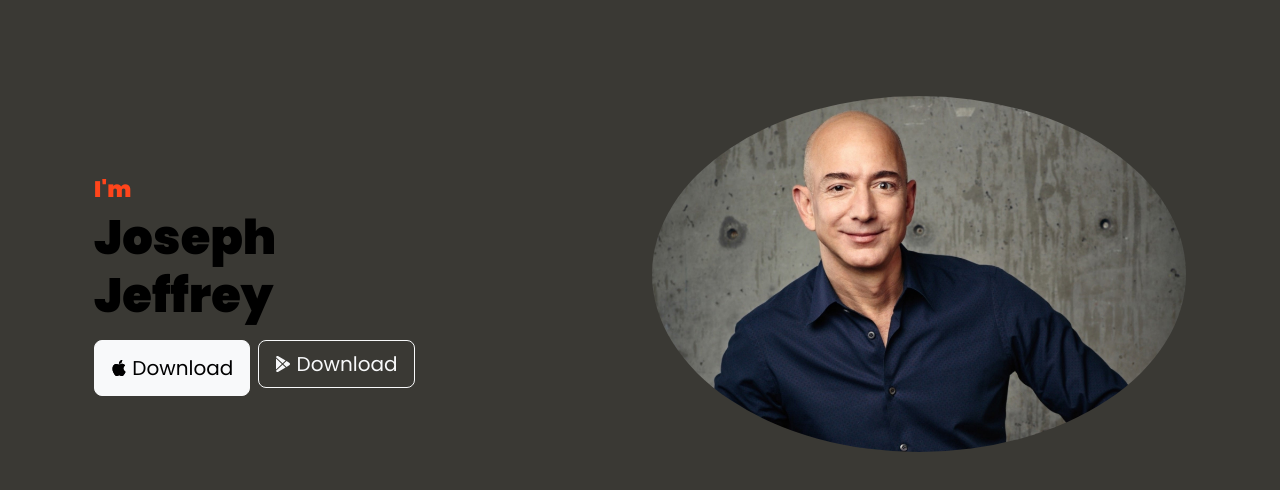
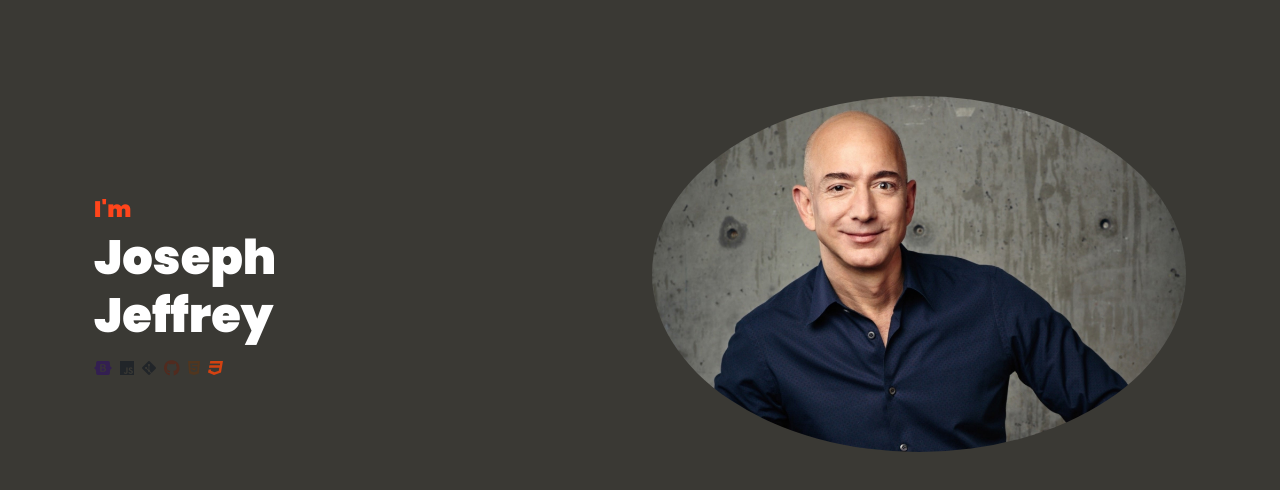
Before and after one commit to Brain-official/Portfolio_Site, a plain HTML site: page index.html in a window 1280 px wide. Drawn offline with nearby package versions, Linux system fonts and the light colour scheme; a web font is replaced by a local one.

Commit message:
heading in progress

```diff
--- a/index.html
+++ b/index.html
@@ -5,13 +5,21 @@
     <meta name="viewport" content="width=device-width, initial-scale=1.0">
     <title>Document</title>
 
-    <!-- Bootstrap CDN -->
-    <link href="https://cdn.jsdelivr.net/npm/bootstrap@5.3.1/dist/css/bootstrap.min.css" rel="stylesheet" integrity="sha384-4bw+/aepP/YC94hEpVNVgiZdgIC5+VKNBQNGCHeKRQN+PtmoHDEXuppvnDJzQIu9" crossorigin="anonymous">
-    <link rel="stylesheet" href="style.css">
-
+    <!-- fontawewome CDN-->
+    <link rel="stylesheet" href="path/to/font-awesome/css/font-awesome.min.css">
     <link rel="preconnect" href="https://fonts.googleapis.com">
     <link rel="preconnect" href="https://fonts.gstatic.com" crossorigin>
     <link href="https://fonts.googleapis.com/css2?family=Borel&family=Edu+SA+Beginner:wght@400;600;700&family=Poppins:wght@200;300;400;500;900&display=swap" rel="stylesheet">
+
+
+
+    <!-- Bootstrap CDN -->
+    <link href="https://cdn.jsdelivr.net/npm/bootstrap@5.3.1/dist/css/bootstrap.min.css" rel="stylesheet" integrity="sha384-4bw+/aepP/YC94hEpVNVgiZdgIC5+VKNBQNGCHeKRQN+PtmoHDEXuppvnDJzQIu9" crossorigin="anonymous">
+
+
+    <link rel="stylesheet" href="style.css">
+
+
 
 </head>
 <body>
@@ -27,20 +35,14 @@
 
 
             <div class="col-lg-6 header-text">
-              <h1 class="display-5 fw-bold text-body-emphasis mb-3"> <span class="orange-color"> I'm </span> <br> Joseph<br> Jeffrey</h1>
+              <h1 class="display-5 fw-bold text-body-emphasis mb-3"> <span class="orange-color"> I'm </span> <span class="text-white"> <br> Joseph<br> Jeffrey</span> </h1>
               <div class="button-div d-grid gap-2 d-md-flex justify-content-md-start">
-                <button type="button" class="btn btn-light btn-lg">
-                  <svg xmlns="http://www.w3.org/2000/svg" width="16" height="16" fill="currentColor" class="bi bi-apple mb-1" viewBox="0 0 16 16">
-                    <path d="M11.182.008C11.148-.03 9.923.023 8.857 1.18c-1.066 1.156-.902 2.482-.878 2.516.024.034 1.52.087 2.475-1.258.955-1.345.762-2.391.728-2.43Zm3.314 11.733c-.048-.096-2.325-1.234-2.113-3.422.212-2.189 1.675-2.789 1.698-2.854.023-.065-.597-.79-1.254-1.157a3.692 3.692 0 0 0-1.563-.434c-.108-.003-.483-.095-1.254.116-.508.139-1.653.589-1.968.607-.316.018-1.256-.522-2.267-.665-.647-.125-1.333.131-1.824.328-.49.196-1.422.754-2.074 2.237-.652 1.482-.311 3.83-.067 4.56.244.729.625 1.924 1.273 2.796.576.984 1.34 1.667 1.659 1.899.319.232 1.219.386 1.843.067.502-.308 1.408-.485 1.766-.472.357.013 1.061.154 1.782.539.571.197 1.111.115 1.652-.105.541-.221 1.324-1.059 2.238-2.758.347-.79.505-1.217.473-1.282Z"></path>
-                    <path d="M11.182.008C11.148-.03 9.923.023 8.857 1.18c-1.066 1.156-.902 2.482-.878 2.516.024.034 1.52.087 2.475-1.258.955-1.345.762-2.391.728-2.43Zm3.314 11.733c-.048-.096-2.325-1.234-2.113-3.422.212-2.189 1.675-2.789 1.698-2.854.023-.065-.597-.79-1.254-1.157a3.692 3.692 0 0 0-1.563-.434c-.108-.003-.483-.095-1.254.116-.508.139-1.653.589-1.968.607-.316.018-1.256-.522-2.267-.665-.647-.125-1.333.131-1.824.328-.49.196-1.422.754-2.074 2.237-.652 1.482-.311 3.83-.067 4.56.244.729.625 1.924 1.273 2.796.576.984 1.34 1.667 1.659 1.899.319.232 1.219.386 1.843.067.502-.308 1.408-.485 1.766-.472.357.013 1.061.154 1.782.539.571.197 1.111.115 1.652-.105.541-.221 1.324-1.059 2.238-2.758.347-.79.505-1.217.473-1.282Z"></path>
-                    </svg> Download
-                </button>
-
-                <button type="button" class="btn btn-outline-light btn-lg mb-2">
-                  <svg xmlns="http://www.w3.org/2000/svg" width="16" height="16" fill="currentColor" class="bi bi-google-play mb-1" viewBox="0 0 16 16">
-                    <path d="M14.222 9.374c1.037-.61 1.037-2.137 0-2.748L11.528 5.04 8.32 8l3.207 2.96 2.694-1.586Zm-3.595 2.116L7.583 8.68 1.03 14.73c.201 1.029 1.36 1.61 2.303 1.055l7.294-4.295ZM1 13.396V2.603L6.846 8 1 13.396ZM1.03 1.27l6.553 6.05 3.044-2.81L3.333.215C2.39-.341 1.231.24 1.03 1.27Z"></path>
-                  </svg> Download
-                </button>
+                <i class="fa-brands fa-bootstrap fa-bounce" style="color: #331f51;"></i>
+                <i class="fa-brands fa-js fa-bounce"></i>
+                <i class="fa-brands fa-git-alt fa-spin"></i>
+                <i class="fa-brands fa-github fa-fade" style="color: #512b1f;"></i>
+                <i class="fa-brands fa-html5 fa-bounce" style="color: #51361f;"></i>
+                <i class="fa-brands fa-css3 fa-flip" style="color: #d44211;"></i>
               </div>
             </div>
 
--- a/style.css
+++ b/style.css
@@ -25,9 +25,7 @@ body {
 
 }
 
-.header-text h1{
-    color: #fff;
-}
+
 
 .orange-color {
     color: #FF451B;
```
